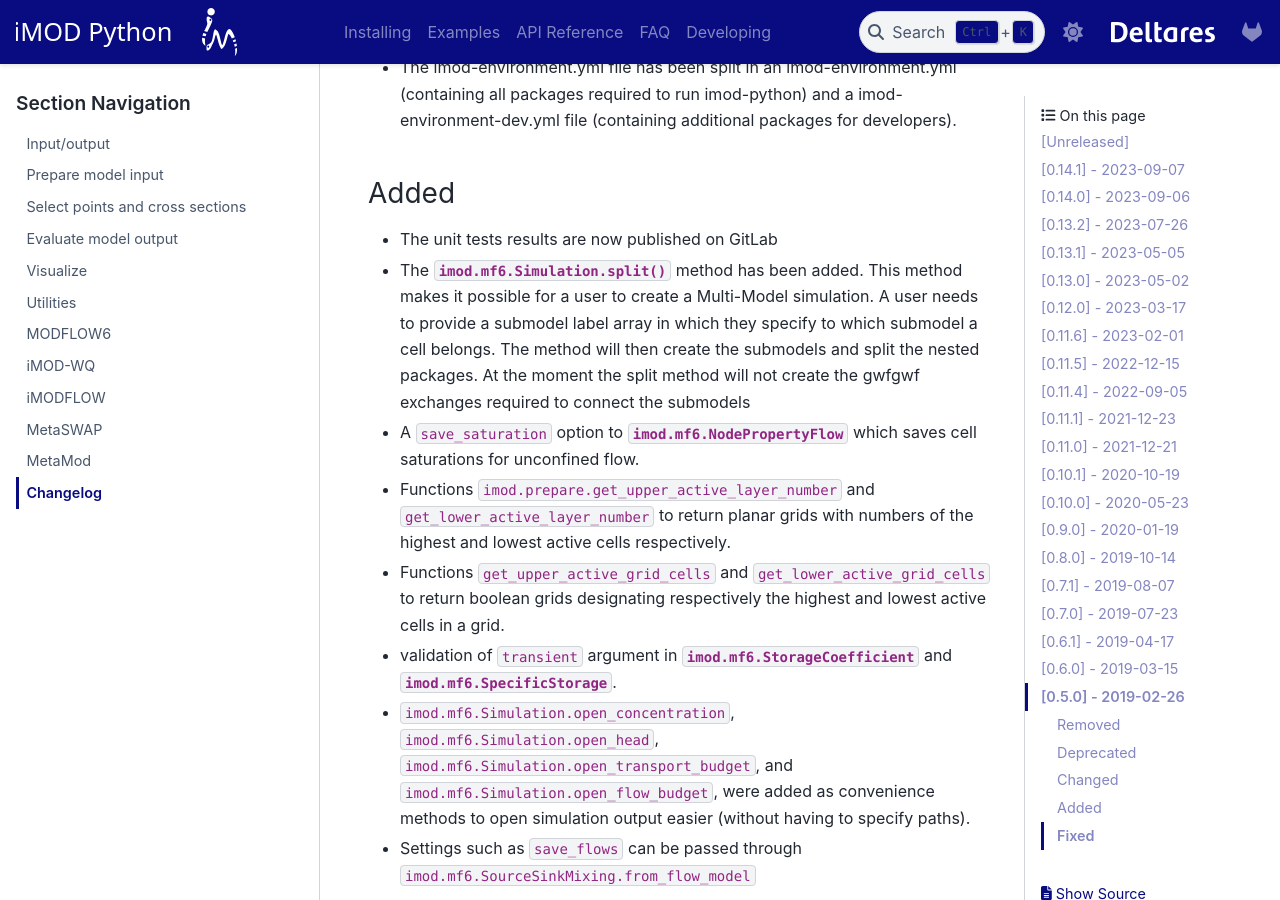
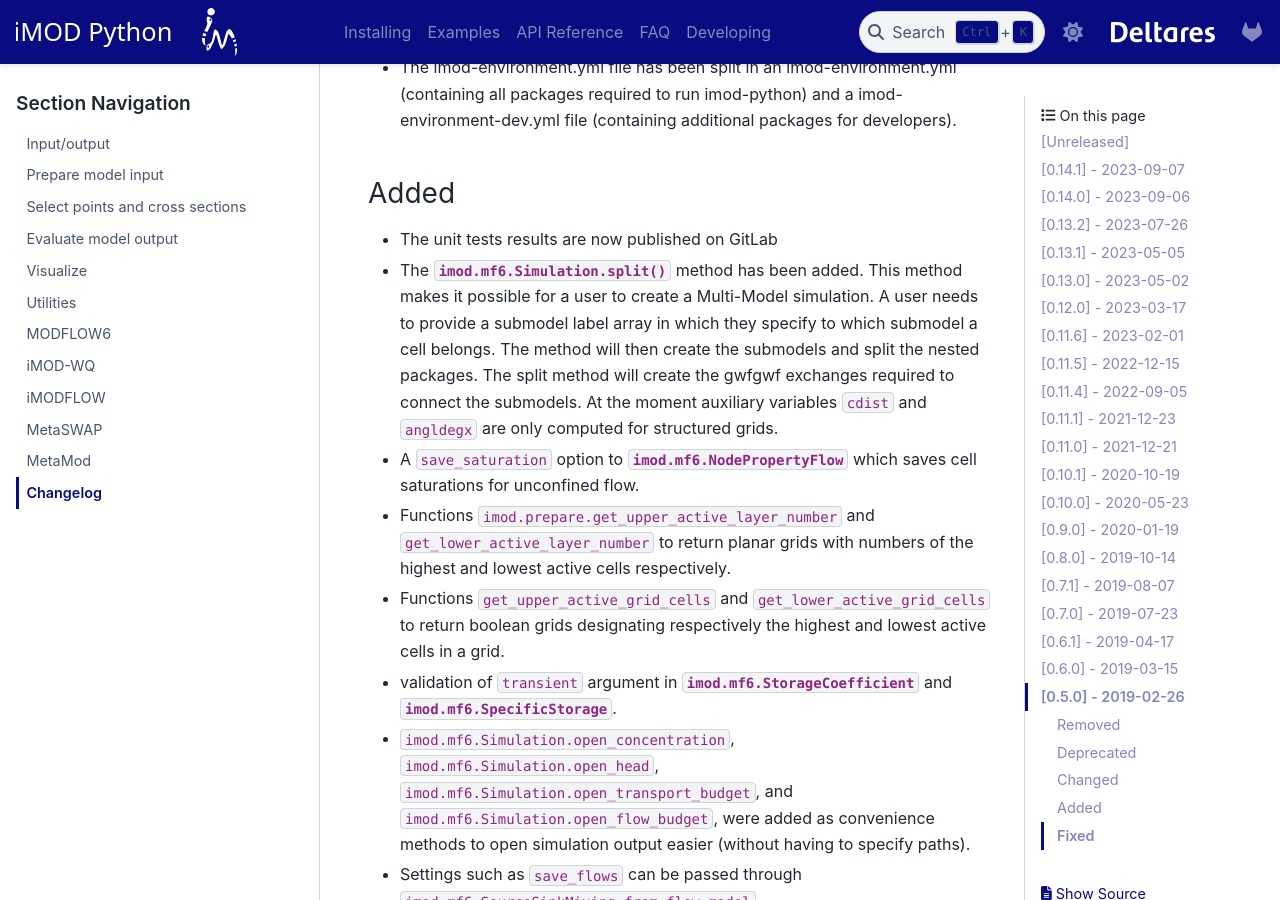
Before and after one commit to Deltares/imod-python, a Sphinx documentation site: the page built from docs/api/changelog.rst, in a window 1280 px wide and 900 px high, scrolled down 909 px. Built offline with Sphinx 7.4.7 and the PyData theme 0.15.4, drawn with Linux system fonts in a browser that asks for light colours; pages that are not in the unit, such as notebooks, are missing from menus; cross-references to code outside the pages are shown as plain code.

Commit message:
updating changelog

```diff
--- a/docs/api/changelog.rst
+++ b/docs/api/changelog.rst
@@ -39,8 +39,9 @@ Added
   it possible for a user to create a Multi-Model simulation. A user needs to
   provide  a submodel label array in which they specify to which submodel a cell
   belongs. The method will then create the submodels and split the nested packages.
-  At the moment the split method will not create the gwfgwf exchanges required to
-  connect the submodels
+  The split method will create the gwfgwf exchanges required to
+  connect the submodels. At the moment auxiliary variables ``cdist`` and  ``angldegx``
+  are only computed for structured grids.
 - A ``save_saturation`` option to :class:`imod.mf6.NodePropertyFlow` which saves
   cell saturations for unconfined flow.
 - Functions :function:`imod.prepare.get_upper_active_layer_number` and
```
